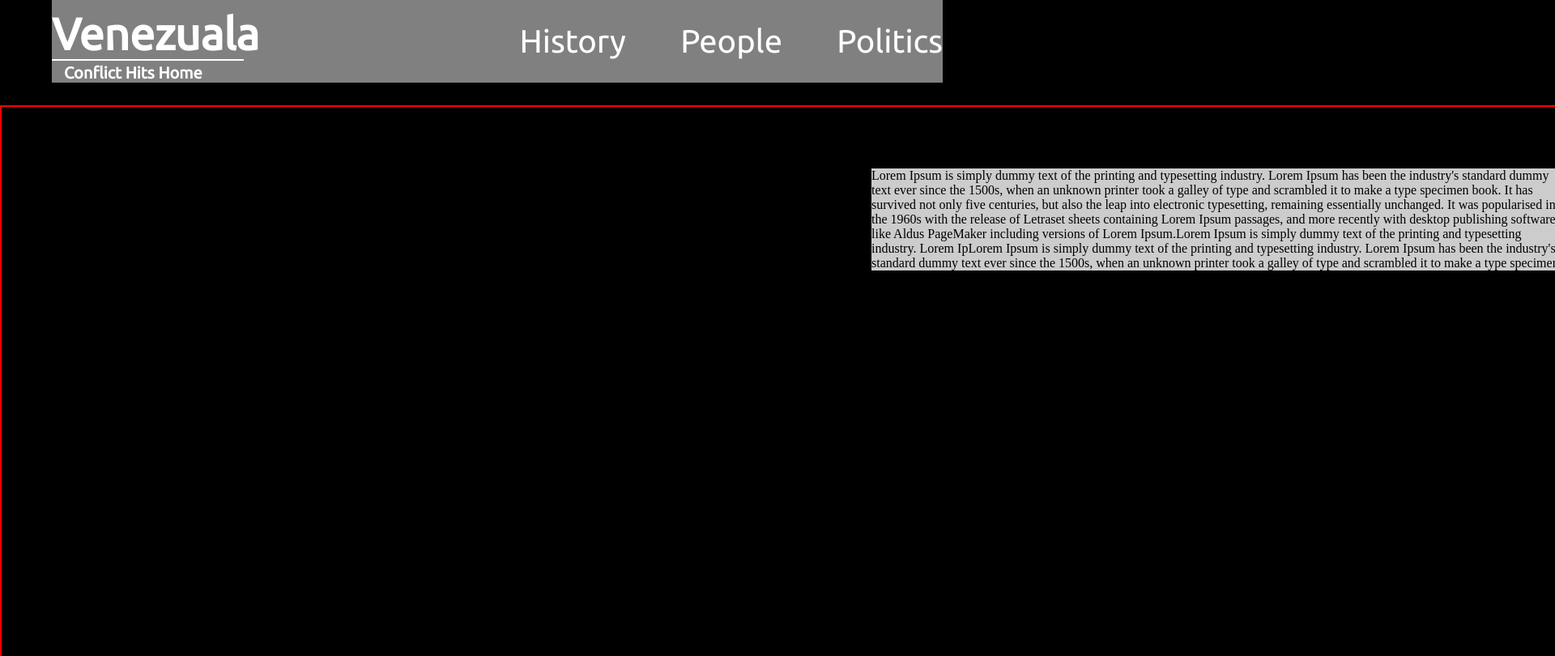
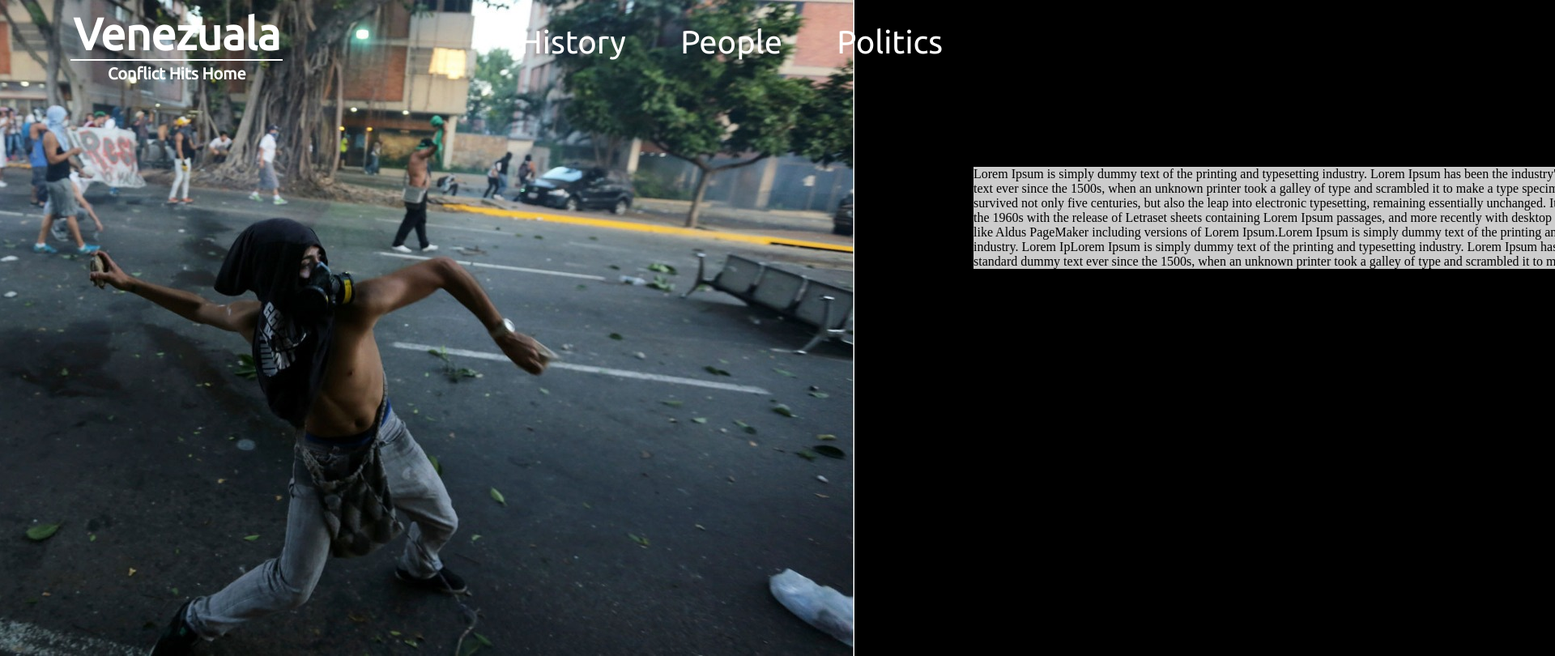
Before and after one commit to jaredgeizer/Git_Vene, a plain HTML site: page index.html in a window 1280 px wide. Shown: the top 810 px of the page at 81% size, 1920 px wide, since content can reach past the window. Drawn offline with Linux system fonts and the light colour scheme.

Commit message:
10-14 changes

```diff
--- a/index.html
+++ b/index.html
@@ -31,7 +31,7 @@
                  </div>
                 </div>
 
-
+        <img class="bg" src="venezuela-protests-12.jpg">
     </body>
 
 </html>
--- a/vene.css
+++ b/vene.css
@@ -7,18 +7,20 @@ header{
     position: fixed;
     display: flex;
     flex-direction: row;
-    justify-content: center;
     width:90%;
     margin: 0 auto;
     max-width: 1100px;
-    background-color: grey;
     z-index: 10;
     margin-left: 5%;
 }
 #title{
     flex-grow: 1;
     flex-basis:40px;
-    min-width: 195px;
+    min-width: 266px;
+    text-align: center;
+}
+#title, h1, h2{
+  display: inline-block;
 }
 .space{
     flex-grow: 1;
@@ -48,8 +50,8 @@ h1{
     margin: 10px auto auto auto;
 }
 hr{
-    width:235px;
-    margin:0 0 3px 0;
+    width:260px;
+    margin:0px auto 4px auto;
     border-width: 1.5px;
     border-style: solid;
     border-color: #ffffff;
@@ -58,7 +60,7 @@ h2{
     font-family: 'Ubuntu', sans-serif;
     font-size: 20px;
     color: #ffffff;
-    margin:0 auto 0 15px;
+    margin:0 auto;
 }
 
 main{
@@ -66,15 +68,13 @@ main{
 }
 
 .container {
-    border:2px solid red;
     position: relative;
     width:7000px;
     height:700px;
     top:130px;
     margin: 0px;
     padding:10px;
-    padding-left: 80%;
-    overflow-x: scroll;
+    padding-left: 90%;
     -webkit-overflow-scrolling: touch;
     }
 .box{
@@ -90,3 +90,20 @@ main{
     margin:10px auto;
     z-index: 3;
 }
+img.bg{
+    z-index: -5;
+    min-height: 100%;
+    min-width: 1024px;
+    height: auto;
+    position:  absolute;
+    top: 0;
+    left: 0;
+    margin-left: -385px;
+}
+
+@media screen and (max-width: 1024px) {
+  img.bg {
+    left: 40%;
+    margin-left: -800px;
+  }
+}
```
